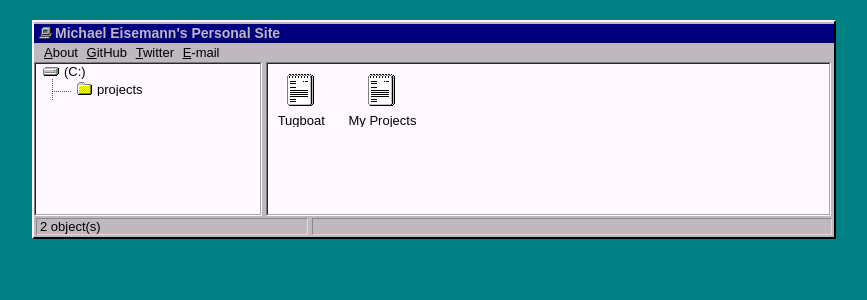
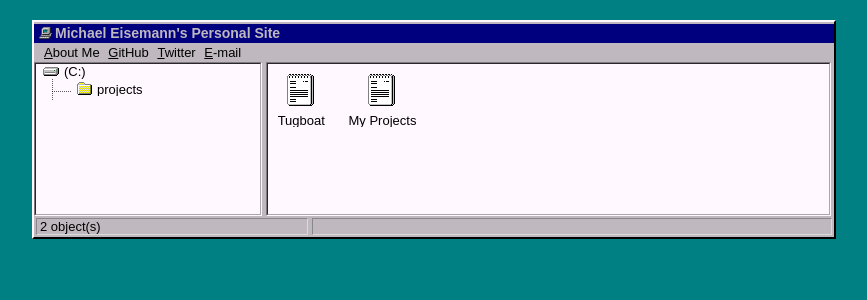
Before and after one commit to AndroidKitKat/personal-site, a Jekyll site: the page built from index.html, in a window 1280 px wide. Shown: the top 300 px of the page, without its empty margins (206-1073 px from the left). Built offline with Jekyll 4.4.1, drawn with Linux system fonts in a browser that asks for light colours.

```diff
--- a/_includes/topbar.html
+++ b/_includes/topbar.html
@@ -1,5 +1,5 @@
 <ul class="topbar">
-	<a href="/me"><li><u>A</u>bout</li></a>
+	<a href="/me"><li><u>A</u>bout Me</li></a>
 	<a href="http://github.com/AndroidKitKat" target="_blank"><li><u>G</u>itHub</li></a>
 	<a href="http://twitter.com/MEisemann" target="_blank"><li><u>T</u>witter</li></a>
     <a href="mailto:meiseman@nd.edu"><li><u>E</u>-mail</li></a>
```
